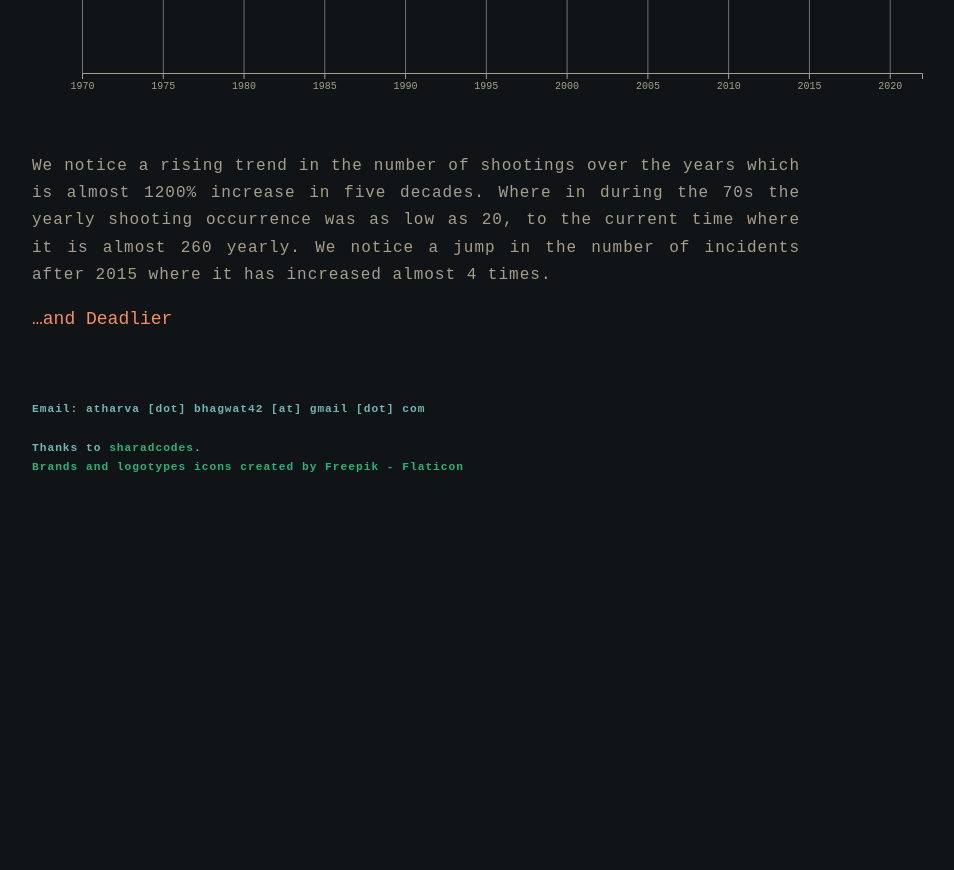
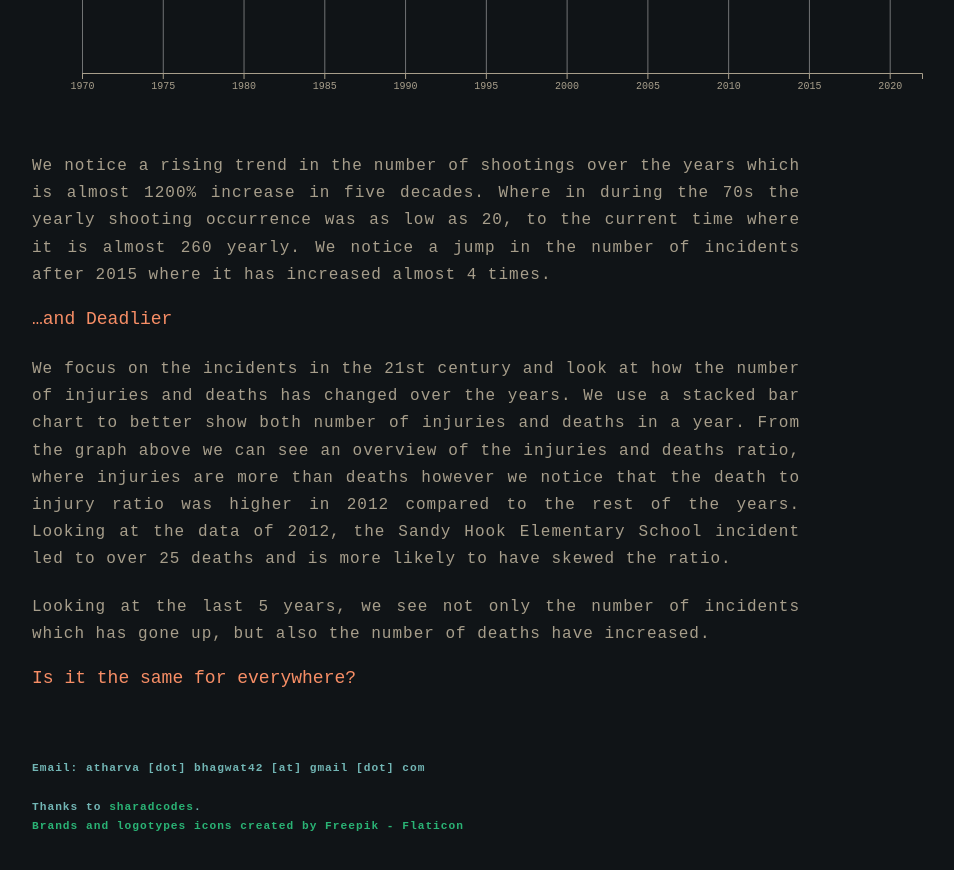
Before and after one commit to atharva-bhagwat/atharva-bhagwat.github.io, a Jekyll site: the page built from all_collections/_posts/2022-12-15-school-shootings-in-the-us.md, in a window 1280 px wide and 900 px high, scrolled down 3137 px. Shown: the top 870 px of the window, without its empty margins (224-1178 px from the left). Built offline with Jekyll 4.4.1, drawn with Linux system fonts in a browser that asks for light colours; nearby versions of some CDN libraries; a script that is not in the unit is left out; before the commit the page ends 3678 px from its top, so only the background shows below that; some of the changed lines change nothing that is shown.

Commit message:
Add plot 3

```diff
--- a/_includes/head.html
+++ b/_includes/head.html
@@ -10,7 +10,7 @@
         integrity="sha384-ggOyR0iXCbMQv3Xipma34MD+dH/1fQ784/j6cY/iJTQUOhcWr7x9JvoRxT2MZw1T" crossorigin="anonymous">
   <script src="//ajax.googleapis.com/ajax/libs/jquery/2.0.0/jquery.min.js"></script>
   <script src="https://d3js.org/d3.v7.min.js"></script>
-  <script src="{{site.baseurl}}/assets/js/imports.js"></script>
+  <!-- <script src="{{site.baseurl}}/assets/js/imports.js"></script> -->
   <script src="{{site.baseurl}}/assets/js/papaparse.min.js"></script>
   <script src="{{site.baseurl}}/assets/js/incident_load.js"></script>
   <script src="{{site.baseurl}}/assets/js/shooter_load.js"></script>
--- a/all_collections/_posts/2022-12-15-school-shootings-in-the-us.md
+++ b/all_collections/_posts/2022-12-15-school-shootings-in-the-us.md
@@ -77,9 +77,19 @@
 <div id='injuried_death_ratio'>
 </div>
 
+We focus on the incidents in the 21st century and look at how the number of injuries and deaths has changed over the years. We use a stacked bar chart to better show both number of injuries and deaths in a year. From the graph above we can see an overview of the injuries and deaths ratio, where injuries are more than deaths however we notice that the death to injury ratio was higher in 2012 compared to the rest of the years. Looking at the data of 2012, the Sandy Hook Elementary School incident led to over 25 deaths and is more likely to have skewed the ratio.
+
+Looking at the last 5 years, we see not only the number of incidents which has gone up, but also the number of deaths have increased.
+
+## Is it the same for everywhere?
+
+<div id='statewise'>
+</div>
+
 <script>
   plot1();
   var plot2_legend = {Injuries: '#fed976', Deaths: '#b10026'};
   colorize(plot2_legend, 'injuried_death_ratio_legend');
   plot2();
+  plot3();
 </script>
--- a/assets/js/plots.js
+++ b/assets/js/plots.js
@@ -284,3 +284,118 @@
     .style("font-size","12px")
     .text('No. of Incidents');
 }
+
+function getAgeBin(){
+    const res = {}
+    shooter.forEach(row=>{
+      const age = row.Age
+      let key = ''
+      if(Number.isInteger(age)){
+        if(age>=0 && age < 13){ // mior child
+          key = 1  // 0-12
+        }
+        if(age>=13 && age < 18){
+          key = 2 // 13-17
+        }
+        if(age>=18 && age < 22){
+          key = 3 // 18-21
+        }
+        if(age>=22 && age < 31) {
+          key = 4 // 22-30
+        }
+        if(age>=31 && age < 51) {
+          key = 5 // 31-50
+        }
+        if(age>=51 ) {
+          key = 6 // 50+
+        }
+      }
+      // if(!key) key = age
+      if(key) {
+        if(res[key]) res[key].push(row)
+        else res[key] = [row]
+      }
+    })
+    const age_bin_disbn = []
+    Object.keys(res).forEach(b=>{
+      console.log(b,res[b])
+      const val = d3.rollup(res[b],group=>group.length,item=>item.Gender||"Unknown")
+      age_bin_disbn.push([b,val])
+    })
+    return age_bin_disbn;
+}
+
+function plot3(){
+  const age_group_dsbn = getAgeBin();
+  const ageRanges = d3.map(age_group_dsbn, d => d[0]);
+  const genders = ["Unknown", "Male", "Female", "Transgender"];
+  const q3_maxValue = d3.max(
+      age_group_dsbn,
+      ([ageRange, genderCount]) => d3.max(genderCount, ([gender, count]) => count)
+    );
+
+  // define margin
+  const margin = ({top: 0, right: 20, bottom: 0, left: 50});
+  const visWidth =  900 - margin.top - margin.bottom;
+  const visHeight = 700 - margin.top - margin.bottom;
+
+  const projection =  d3.geoAlbersUsa().fitSize([visWidth -100, visHeight], usaGeo);
+  const path = d3.geoPath().projection(projection);
+
+  // Referenced from https://observablehq.com/@d3/spike-map
+  const spike = (length, width = 8) => `M${-width / 2},0L0,${-length}L${width / 2},0`;
+
+  const maxRate = d3.max(Object.values(vis4_Spike_Data));
+  const length = d3.scaleLinear().domain([0, maxRate]).range([0, 150]);
+
+    // Setup
+  const svg = d3.select('#statewise').append('svg')
+      .attr('width', visWidth + margin.left + margin.right)
+      .attr('height', visHeight + margin.top + margin.bottom);
+
+  const g = svg.append("g")
+      .attr("transform", `translate(${margin.left}, ${margin.top})`);
+
+  // Draw map
+  g.selectAll("path")
+    .data(usaGeo.features)
+    .join("path")
+      .attr("d", path)
+      .attr("fill", "lightgrey")
+      .attr("stroke", "white");
+
+  // draw spikes
+  g.append("g")
+      .attr("fill", "red" )
+      .attr("fill-opacity", 0.2)
+      .attr("stroke", "red")
+    .selectAll("path")
+    .data(usaGeo.features)
+    .join("path")
+      .attr("transform", state => `translate(${path.centroid(state)})`)
+      .attr("d", state => spike(length(vis4_Spike_Data[state.properties.NAME])));
+
+
+  // Draw Legend
+
+// Referenced from https://observablehq.com/@d3/spike-map
+  const legend = svg.append("g")
+      .attr("fill", "#777")
+      .attr("text-anchor", "middle")
+      .attr("font-family", "sans-serif")
+      .attr("font-size", 10)
+    .selectAll("g")
+      .data(length.ticks(4).slice(1).reverse())
+    .join("g")
+    .attr('transform' , (d, i) => `translate(${900 - i * 18},${600})` )
+
+  legend.append("path")
+      .attr("fill", "red")
+      .attr("fill-opacity", 0.2)
+      .attr("stroke", "red")
+      .attr("d", d => spike(length(d)));
+
+  legend.append("text")
+      .attr("dy", "1.3em")
+      .text(length.tickFormat(4, "s"));
+}
```
